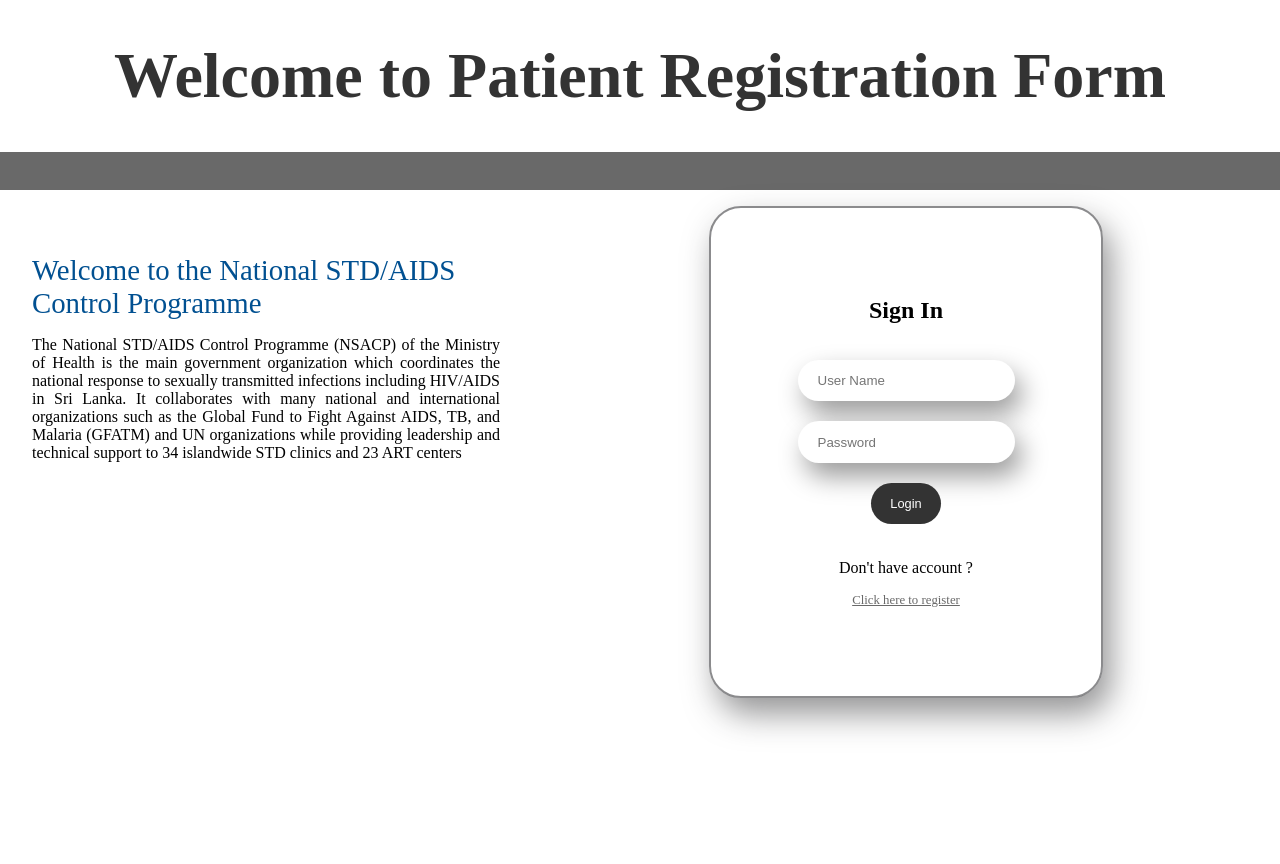
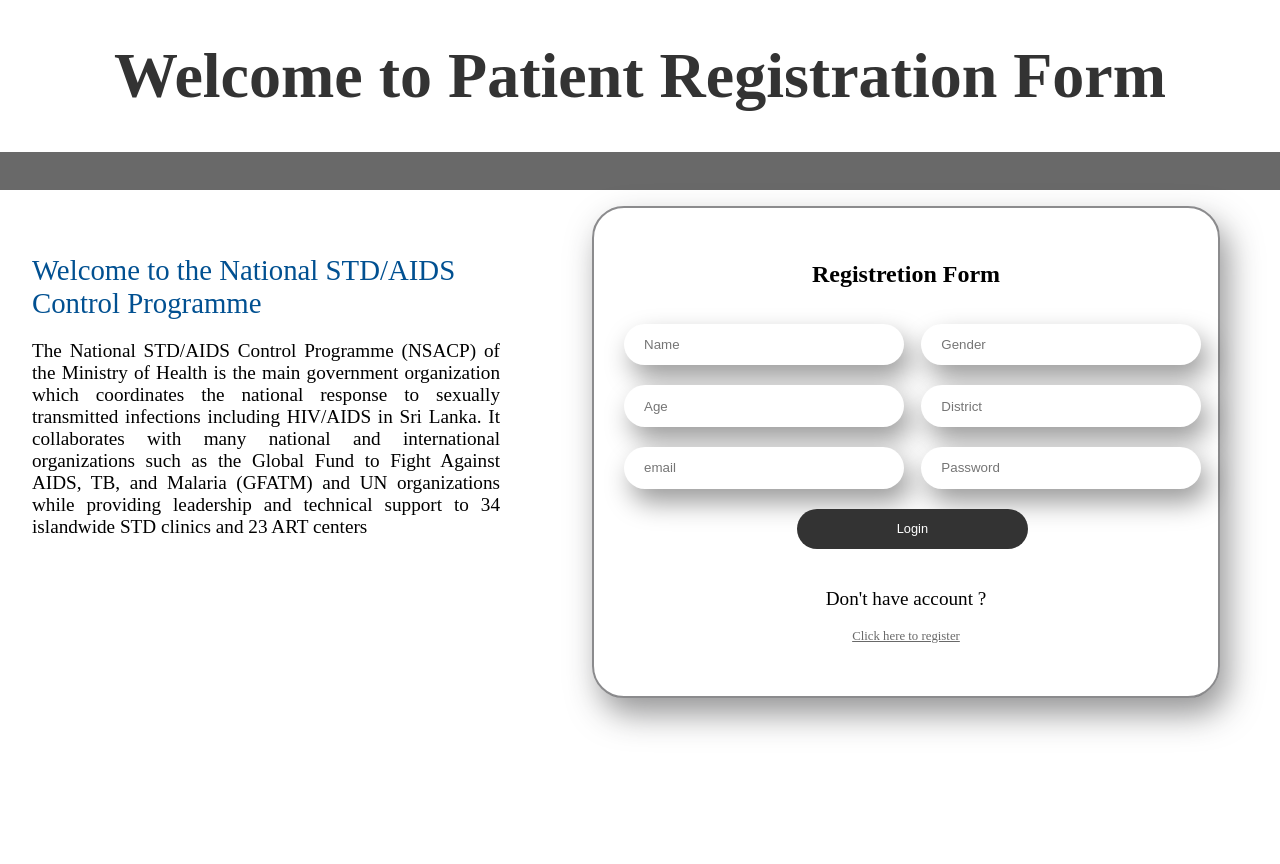
Before and after one commit to mrpasindueranga/Online-Clinc-System, a PHP site: page /register.php in a window 1280 px wide. Run offline with PHP 8.4, Linux system fonts and the light colour scheme.

Commit message:
create log and register view complete

```diff
--- a/public/index.php
+++ b/public/index.php
@@ -5,7 +5,6 @@
     <meta charset="UTF-8">
     <meta name="viewport" content="width=device-width, initial-scale=1.0">
     <title>Ministry of Health</title>
-    <link rel="stylesheet" href="./Resources/CSS/props.css">
     <link rel="stylesheet" href="./Resources/CSS/index.css">
 </head>
 
--- a/public/register.php
+++ b/public/register.php
@@ -5,7 +5,6 @@
     <meta charset="UTF-8">
     <meta name="viewport" content="width=device-width, initial-scale=1.0">
     <title>Ministry of Health</title>
-    <link rel="stylesheet" href="./Resources/CSS/props.css">
     <link rel="stylesheet" href="./Resources/CSS/register.css">
 </head>
 
@@ -28,9 +27,25 @@
         </div>
         <div class="logdtls">
             <form action="../DB/log.php" method="POST">
-                <h2>Sign In</h2>
-                <input type="text" name="Username" placeholder="User Name" required>
-                <input type="password" name="Pass" placeholder="Password" required>
+                <h2>Registretion Form</h2>
+                <div>
+                    <div class="left">
+                        <input type="text" name="Username" placeholder="Name" required>
+                        <input type="text" name="Username" placeholder="Gender" required>
+                    </div>
+
+                    <div>
+                        <input type="text" name="Username" placeholder="Age" required>
+                        <input type="text" name="district" placeholder="District" required>
+                    </div>
+
+                    <div class="right">
+                        <input type="text" name="Username" placeholder="email" required>
+                        <input type="password" name="Pass" placeholder="Password" required>
+
+                    </div>
+                </div>
+
                 <input id="logbtn" type="submit" value="Login">
                 <p>Don't have account ? </p>
                 <a id="reglink" href="./register.php">Click here to register</a>
--- a/public/resources/CSS/register.css
+++ b/public/resources/CSS/register.css
@@ -51,7 +51,7 @@
   flex-direction: column;
   justify-content: center;
   align-items: center;
-  width: 50%;
+  width: 80%;
   height: 80%;
   align-items: center;
   box-shadow: rgba(46, 46, 48, 0.5) 0.5em 1em 2em;
@@ -76,6 +76,8 @@
   padding: 1em 1.5em;
   border-radius: 2em;
   outline: none;
+  width: 18em;
+  margin-left: 1em;
 }
 
 form input[type="text"],
@@ -118,4 +120,5 @@
   margin-block-end: 1em;
   margin-inline-start: 0px;
   margin-inline-end: 0px;
+  font-size: 1.2em;
 }
```
Also changed, not shown: public/resources/Images/reg_background.jpg (added).
